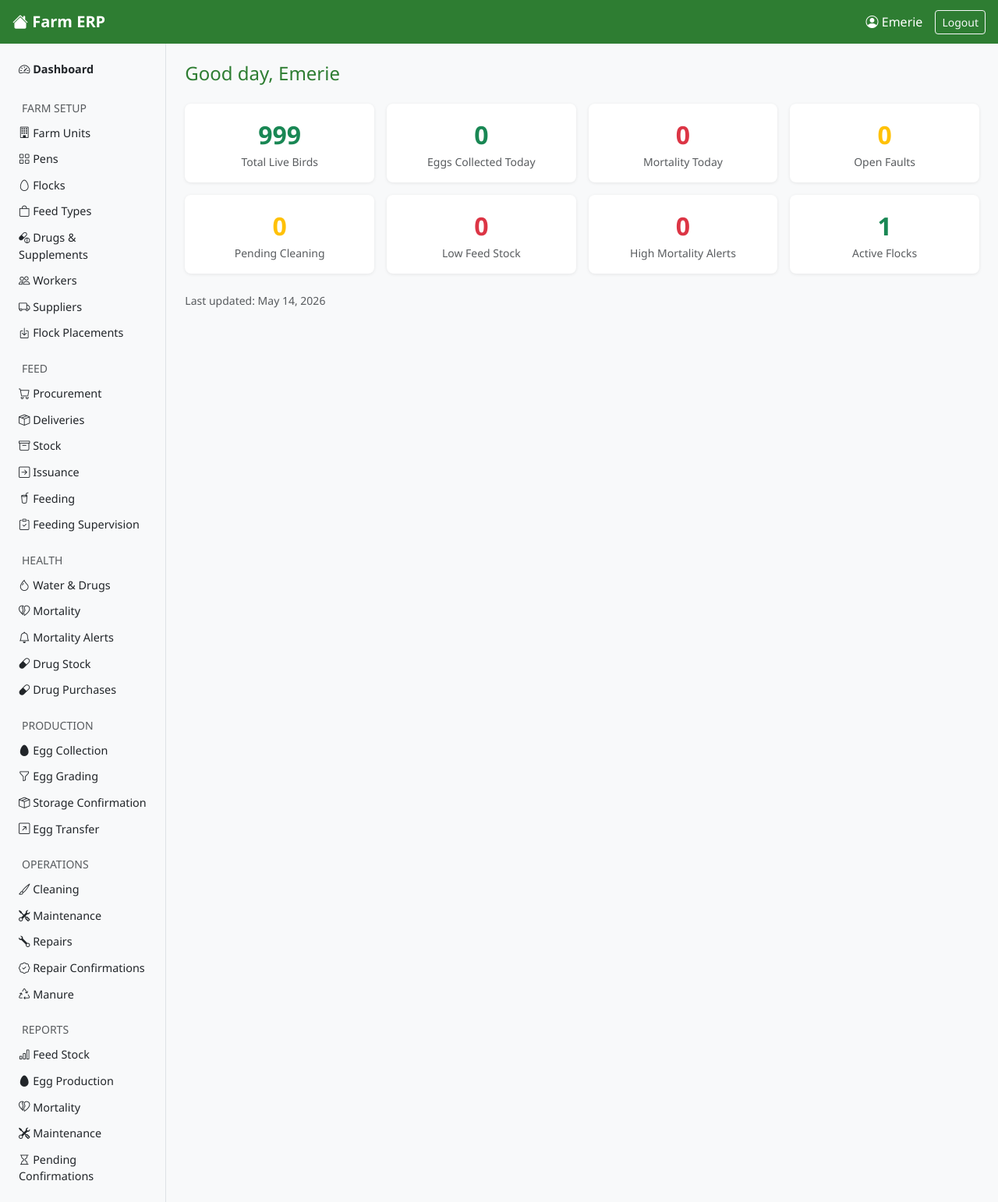
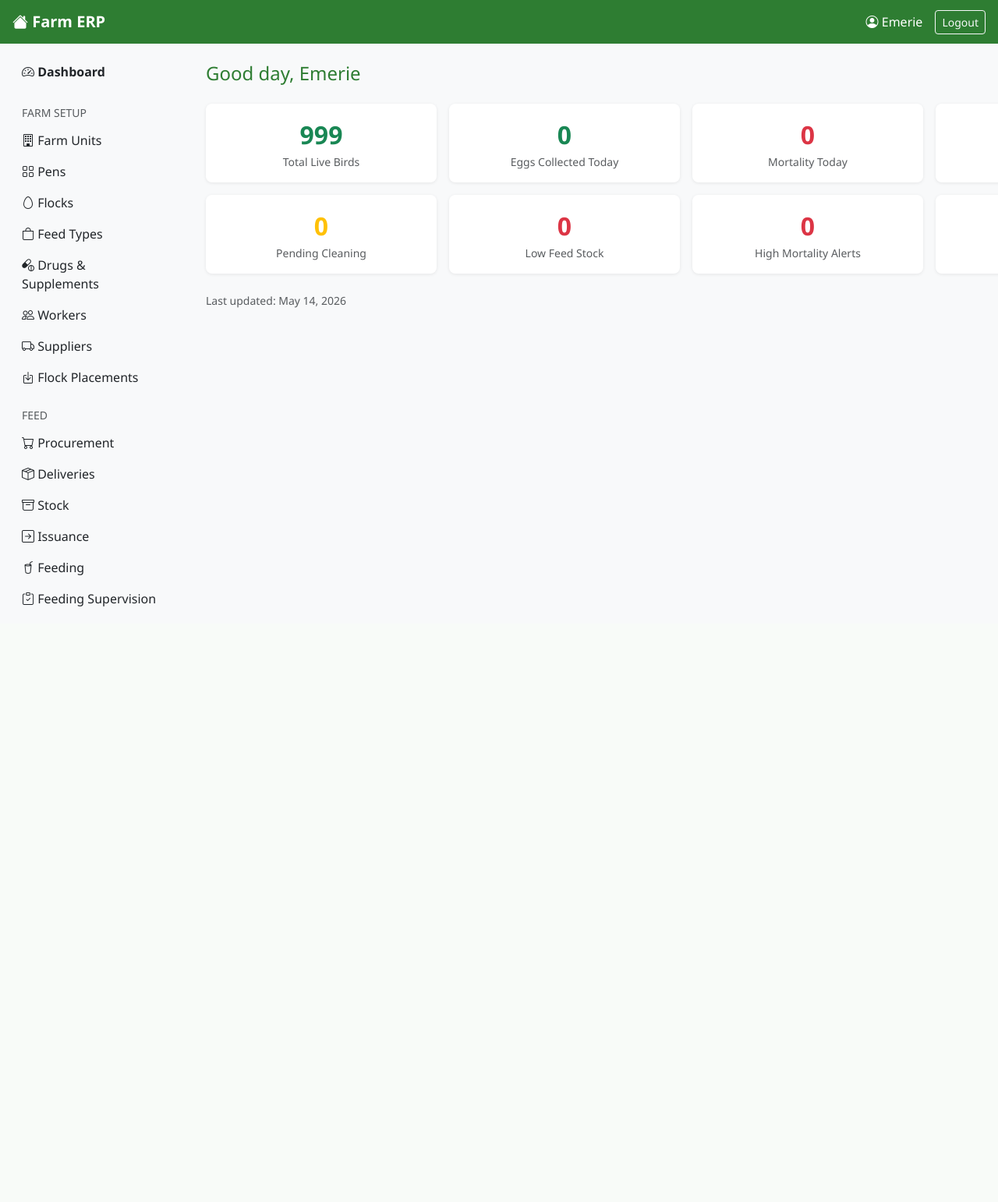
Before and after one commit to Assista123/farm-erp, a Django app: page / in a window 1280 px wide; the page is wider, and only the part inside the window is pictured. Shown: that part at 78% size. After the commit the page ends 778 px from the top of that part, so only its background shows below. Run offline with Django 5.2, Linux system fonts and the light colour scheme; a user stored in the database is signed in; data comes from the database, SQL or seed files in the repository; data that the repository does not hold is empty.

Commit message:
Fix mobile sidebar and desktop layout 2

```diff
--- a/core/templates/core/base.html
+++ b/core/templates/core/base.html
@@ -38,7 +38,7 @@
     <div class="row flex-nowrap">
 
         <!-- SIDEBAR -->
-        <nav class="col-md-2 bg-light sidebar py-3" id="sidebar">
+        <nav class="col-md-2 bg-light py-3" id="sidebar">
             <ul class="nav flex-column">
 
                 <li class="nav-item mb-1">
@@ -248,7 +248,7 @@
         </nav>
 
         <!-- MAIN CONTENT -->
-        <main class="col-md-10 ms-sm-auto px-4 py-4">
+        <main class="main-content px-4 py-4">
 
             {% if messages %}
                 {% for message in messages %}
--- a/core/templates/core/css/main.css
+++ b/core/templates/core/css/main.css
@@ -110,3 +110,17 @@ h4, h5 {
         margin-left: 0 !important;
     }
 }
+
+/* DESKTOP LAYOUT FIX */
+@media (min-width: 768px) {
+    #sidebar {
+        position: fixed;
+        top: 56px;
+        left: 0;
+        width: 240px;
+        height: calc(100vh - 56px);
+    }
+    .main-content {
+        margin-left: 240px
+    }
+}
```
